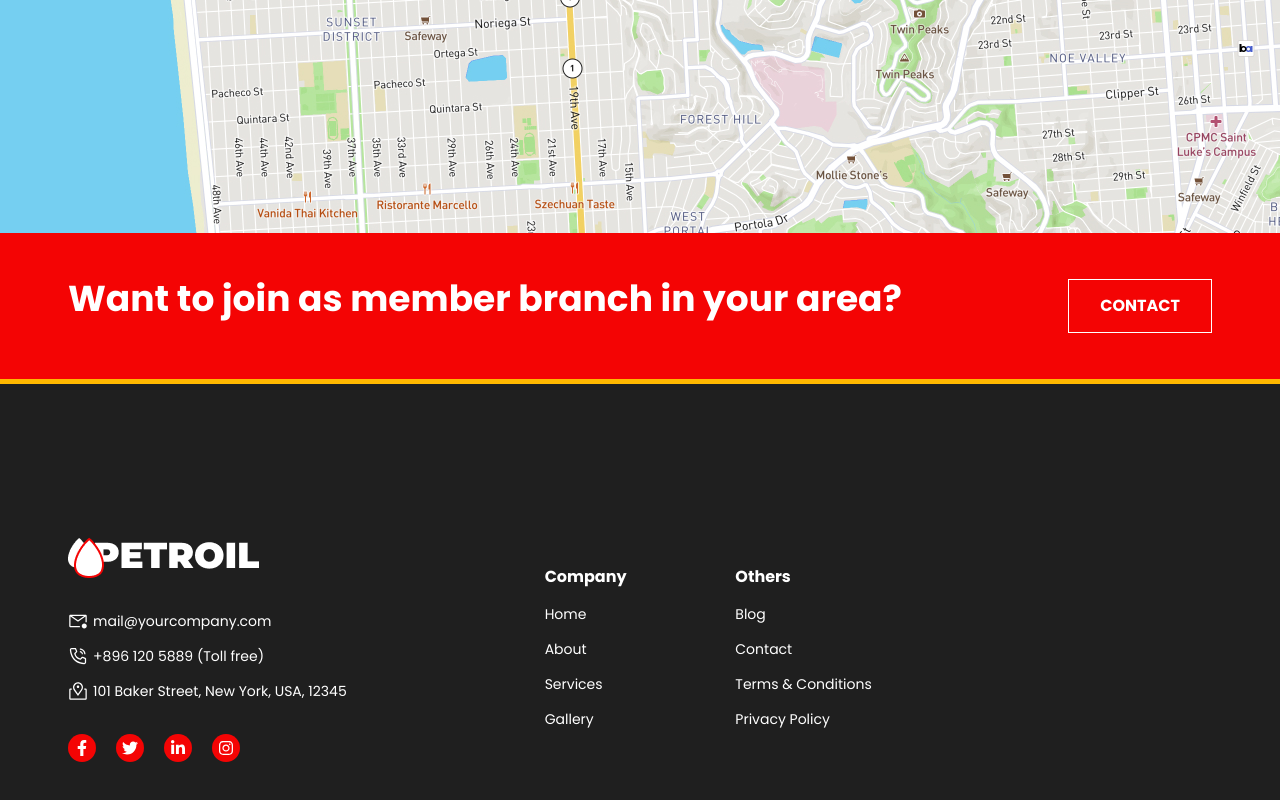
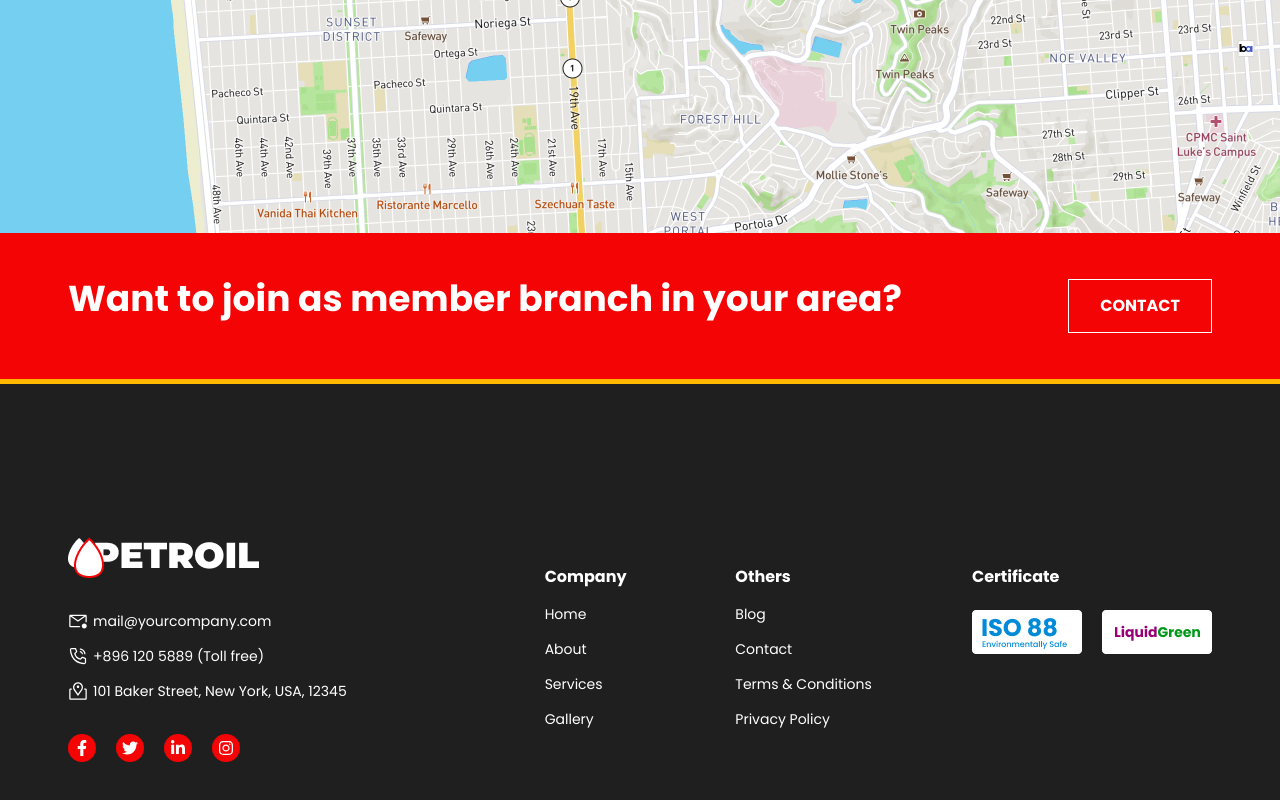
Before and after one commit to ArShadhinJr/petroil, a React (Vite) app: page / in a window 1280 px wide. Shown: the part 4653-5453 px from the top of the page. Built offline with nearby package versions, Linux system fonts and the light colour scheme.

Commit message:
add: footer

```diff
--- a/src/Components/Footer/Footer.jsx
+++ b/src/Components/Footer/Footer.jsx
@@ -1,4 +1,6 @@
 import logo from '../../assets/logo.png';
+import cert1 from '../../assets/fotter/Cert1.png';
+import cert2 from '../../assets/fotter/Cert2.png';
 
 const Footer = () => {
     return (
@@ -76,8 +78,14 @@ const Footer = () => {
                         <li className='mt-[15px]'>Privacy Policy</li>
                     </ul>
                 </div>
-                <div className="w-3/12">
-
+                <div className="w-3/12 flex text-base text-white justify-end mt-[32px]">
+                    <div>
+                        <p className='font-bold mb-[21px]'>Certificate</p>
+                    <div className='flex gap-x-5'>
+                        <div><img src={cert1} alt="" /></div>
+                        <div><img src={cert2} alt="" /></div>
+                    </div>
+                    </div>
                 </div>
             </div>
         </div>
```
Also changed, not shown: src/assets/fotter/Cert1.png (added), src/assets/fotter/Cert2.png (added).
